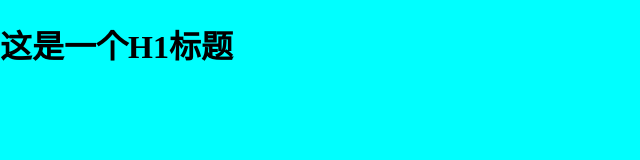
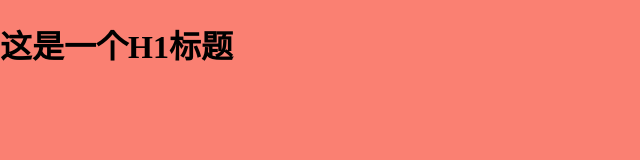
Before and after one commit to superluckily/project01, a plain HTML site: page index.html in a window 1280 px wide. Shown: the whole page, without its empty margins (0-640 px from the left). Drawn offline with Linux system fonts and the light colour scheme.

Commit message:
修改了css

```diff
--- a/index.css
+++ b/index.css
@@ -2,5 +2,5 @@ html,
 body {
   margin: 0;
   padding: 0;
-  background-color: cyan;
+  background-color: salmon;
 }
```
